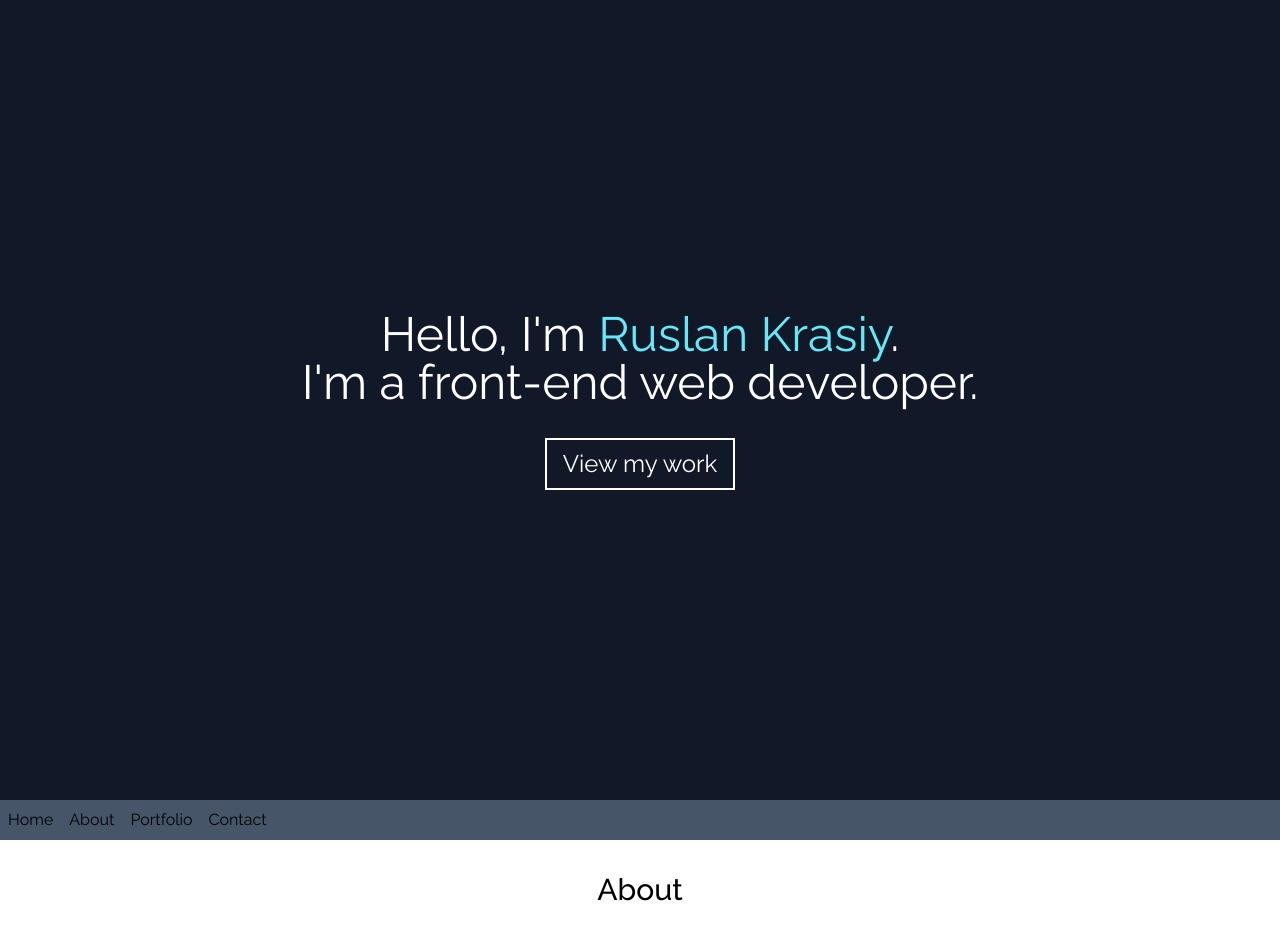
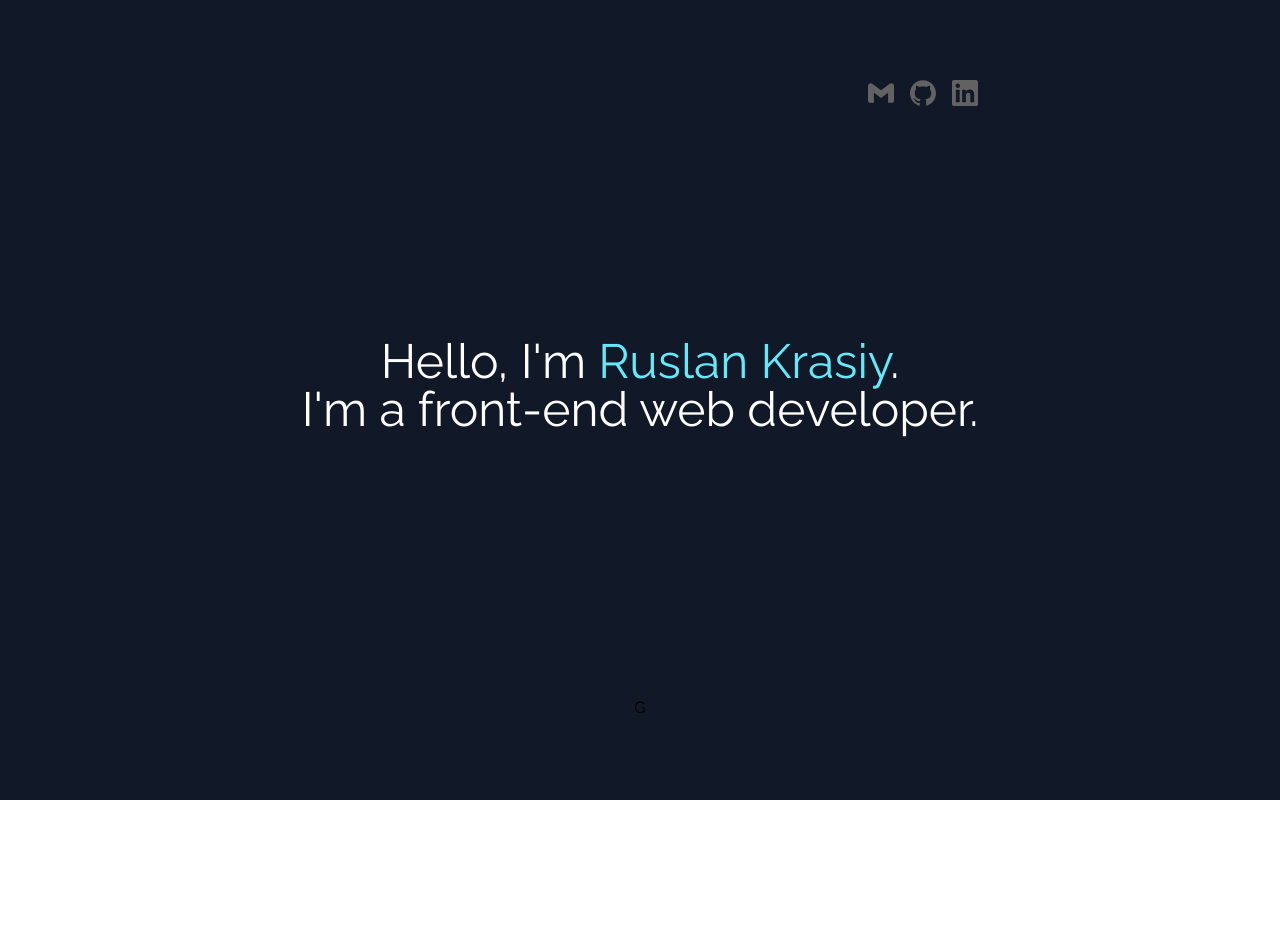
Before and after one commit to rkrasiy/portfolio-dev, a React (Create React App) app: page / in a window 1280 px wide. Shown: the top 952 px of the page. After the commit the page ends 800 px from the top, so only its background shows below. Built offline with nearby package versions, Linux system fonts and the light colour scheme; a web font is replaced by a local one.

Commit message:
actualizar

```diff
--- a/src/App.js
+++ b/src/App.js
@@ -1,17 +1,10 @@
 import Landing from "./components/landing";
-import Navbar from "./components/navbar";
-import Section from "./components/section";
-import Footer from "./footer";
 import {useRef} from "react";
-import {scrollTo} from "./utils"
+import {scrollTo} from "./utils";
+//import CircularImage from "./components/circular-text";
 
 function App() {
     const menuRef = useRef();
-    const sections = [
-        {title: "About"},
-        {title: "Portfolio"},
-        {title: "Contact"},
-    ]
 
     const scrollHandler = () =>{
         scrollTo(menuRef)
@@ -19,14 +12,7 @@ function App() {
 
     return (
         <div className="App">
-            <Landing click={scrollHandler}/>
-            <Navbar dom={menuRef} />
-            {
-                sections.map( sec => (
-                    <Section key={sec.title} title={sec.title} />
-                ))
-            }
-           <Footer />
+            <Landing  click={scrollHandler}/>
         </div>
     );
 }
--- /dev/null
+++ b/src/components/circular-text.js
@@ -0,0 +1,26 @@
+import {useRef, useEffect} from "react";
+
+function CircularImage(){
+    const imageRef = useRef();
+
+    useEffect(() => {
+        // Update the document title using the browser API
+
+        document.onmousemove = handleMouseMove;
+    },[]);
+
+    const handleMouseMove = (e) => {
+
+      //  console.log(e.clientX, e.clientY)
+        imageRef.current.style.left = e.clientX + "px";
+        imageRef.current.style.top = e.clientY + "px";
+    }
+
+    return (
+        <div ref={imageRef} className="absolute top-0 left-0 animate-spin spin-slow w-24">
+            <img src="circular-text.png"/>
+        </div>
+    )
+}
+
+export default CircularImage
--- a/src/components/landing.js
+++ b/src/components/landing.js
@@ -1,11 +1,31 @@
 import Button from "./button";
+import {SiGmail, SiGithub, SiLinkedin} from "react-icons/si";
 
 export default function Landing(props){
     const clickHandler = ()=>{
         props.click()
     }
+    const btns = [
+        {href: "mailto:krasiyruslan@gmail.com", icon: SiGmail},
+        {href: "https://github.com/rkrasiy", icon: SiGithub },
+        {href: "https://www.linkedin.com/in/ruslan-krasiy-b7566016a", icon: SiLinkedin },
+    ]
+
     return (
-        <div className="w-full h-screen relative flex flex-row items-center justify-center bg-gray-900">
+        <div className="w-full h-screen flex items-center justify-center bg-gray-900">
+            <div className="h-[80vh] flex flex-col items-center justify-between">
+                <div className="flex flex-row justify-end w-full gap-4">
+                    {
+                        btns.map(btn => {
+                            const Component = btn.icon
+                            return (
+                                <a href={btn.href} target="_blank" rel="noreferrer">
+                                    <Component style={{ color: '#626262' }} size={26} />
+                                </a>
+                            )
+                        })
+                    }
+                </div>
                 <div className="text-center">
                     <div className="text-white text-5xl select-none mb-8">
                         <p>
@@ -15,12 +35,12 @@ export default function Landing(props){
                             I'm a front-end web developer.
                         </p>
                     </div>
-                <Button basic inverted className="text-2xl" onClick={clickHandler}>
+                    {/* <Button basic inverted className="text-2xl">
                         View my work
-                </Button>
-
+                    </Button> */}
                 </div>
-
+                <div className="text-right">G</div>
+            </div>
         </div>
     )
 }
--- a/src/components/navbar.js
+++ /dev/null
@@ -1,15 +0,0 @@
-
-export default function Navbar(props){
-    return (
-        <nav ref={props.dom} className="sticky top-0 left-0 bg-slate-600">
-            <div className="container mx-auto p-2">
-                <ul className="flex items-center gap-4">
-                    <li>Home</li>
-                    <li>About</li>
-                    <li>Portfolio</li>
-                    <li>Contact</li>
-                </ul>
-            </div>
-        </nav>
-    )
-}
--- a/src/components/section.js
+++ /dev/null
@@ -1,9 +0,0 @@
-export default function Section(props){
-    return (
-        <section className="py-8 px-4 min-h-[100vh]">
-            <div className="container mx-auto">
-                {props.title ? <h2 className="text-center text-3xl font-medium">{props.title}</h2> : null }
-            </div>
-        </section>
-    )
-}
--- a/src/footer.js
+++ /dev/null
@@ -1,44 +0,0 @@
-import {SiFacebook, SiLinkedin, SiGithub } from "react-icons/si";
-import {AiOutlineCopyrightCircle} from "react-icons/ai";
-import {BsChevronDoubleUp} from "react-icons/bs";
-import { scrollTo } from "./utils";
-
-export default function Footer() {
-    const scrollTop = (e) => scrollTo()
-
-    return (
-        <footer className="bg-gray-900 text-center px-4 pt-12 pb-4 relative">
-            <button onClick={scrollTop} className="px-2 py-4 bg-red-500 shadow-sm absolute top-[-30px] left-[50%] translate-x-[-50%]">
-                <BsChevronDoubleUp style={{ color: "#fff" }} size={24} />
-            </button>
-            <div>
-                {
-                    [
-                        {
-                            id: "1",
-                            icon: <SiFacebook style={{ color: 'white' }} />
-                        }, {
-                            id: "2",
-                            icon: <SiLinkedin style={{ color: 'white' }} />
-                        }, {
-                            id: "3",
-                            icon: <SiGithub style={{ color: 'white' }} />
-                        }
-                    ].map(btn => (
-                        <button key={btn.id} className="px-2 py-3 bg-slate-800 m-2 shadow-md text-xl">
-                            {btn.icon}
-                        </button>
-                    ))
-                }
-                <div className="mt-4">
-                    <span className="text-gray-500 uppercase text-sm">
-                        Ruslan Krasiy
-                    </span>
-                    <span className="text-red-900 ml-1 text-xl">
-                        <AiOutlineCopyrightCircle style={{ display: "inline-block" }} />2022
-                    </span>
-                </div>
-            </div>
-        </footer>
-    )
-}
```
Also changed, not shown: src/index.css (+37 -0 lines), public/circular-text.png (added), 1 other file (tests, documents, lock files or other folders). Lines whose indentation alone changed are shown as unchanged.
